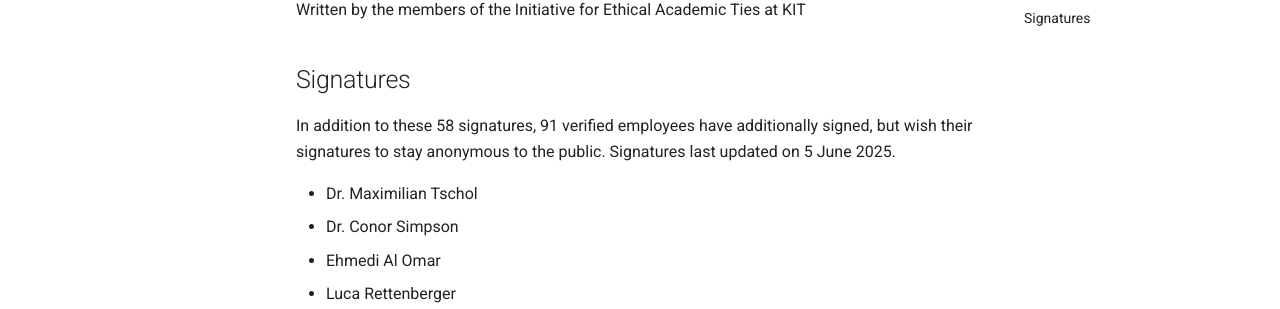
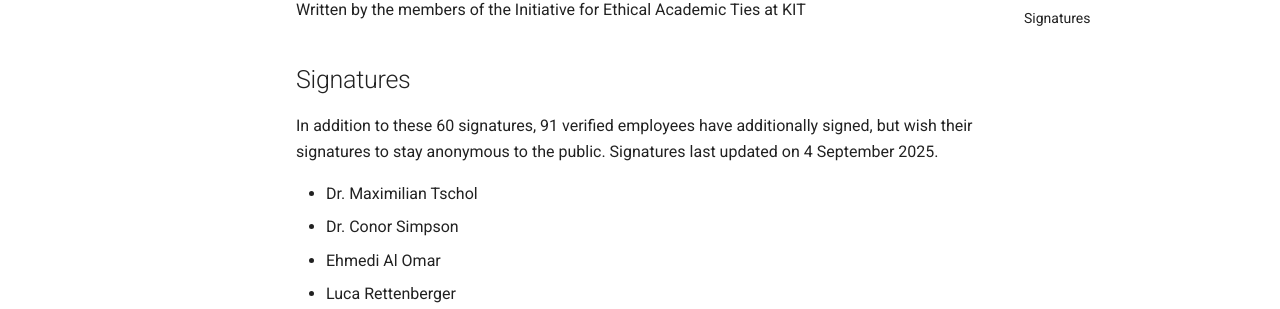
Before and after one commit to ieat-kit/ieat-kit.github.io, an MkDocs documentation site: the page built from docs/letter.md, in a window 1280 px wide and 900 px high, scrolled down 3876 px. Shown: the part 144-453 px from the top of the window. Built offline with MkDocs 1.6.1 and Material for MkDocs 9.7.7, drawn with Linux system fonts in a browser that asks for light colours; some of the changed text lies outside the part shown.

Commit message:
new signatures

```diff
--- a/docs/letter.md
+++ b/docs/letter.md
@@ -49,7 +49,7 @@ Written by the members of the Initiative for Ethical Academic Ties at KIT
 
 ## Signatures
 
-In addition to these 58 signatures, 91 verified employees have additionally signed, but wish their signatures to stay anonymous to the public. Signatures last updated on 5 June 2025.
+In addition to these 60 signatures, 91 verified employees have additionally signed, but wish their signatures to stay anonymous to the public. Signatures last updated on 4 September 2025.
 
 * Dr. Maximilian Tschol
 * Dr. Conor Simpson
```
Also changed, not shown: other parts of docs/letter.md (+2 -0 lines), docs/letter-de.md (+3 -1 lines).
